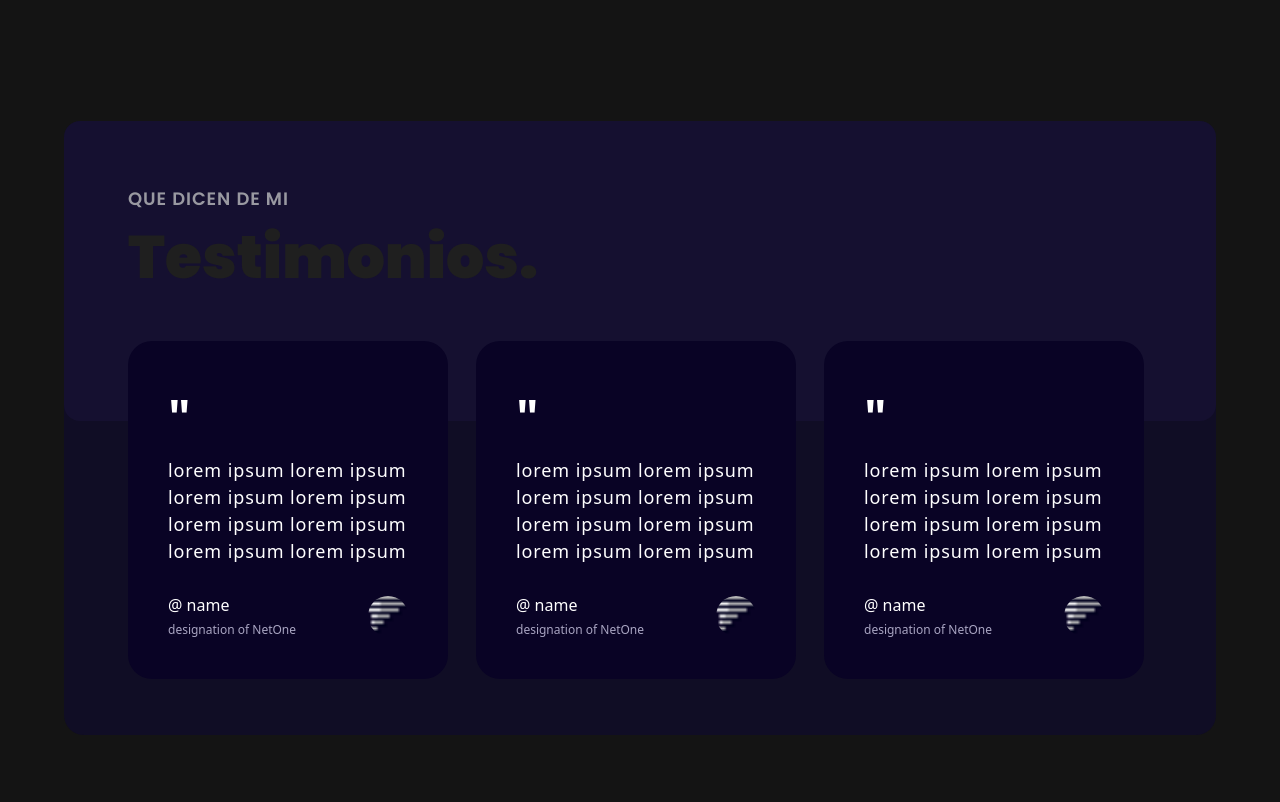
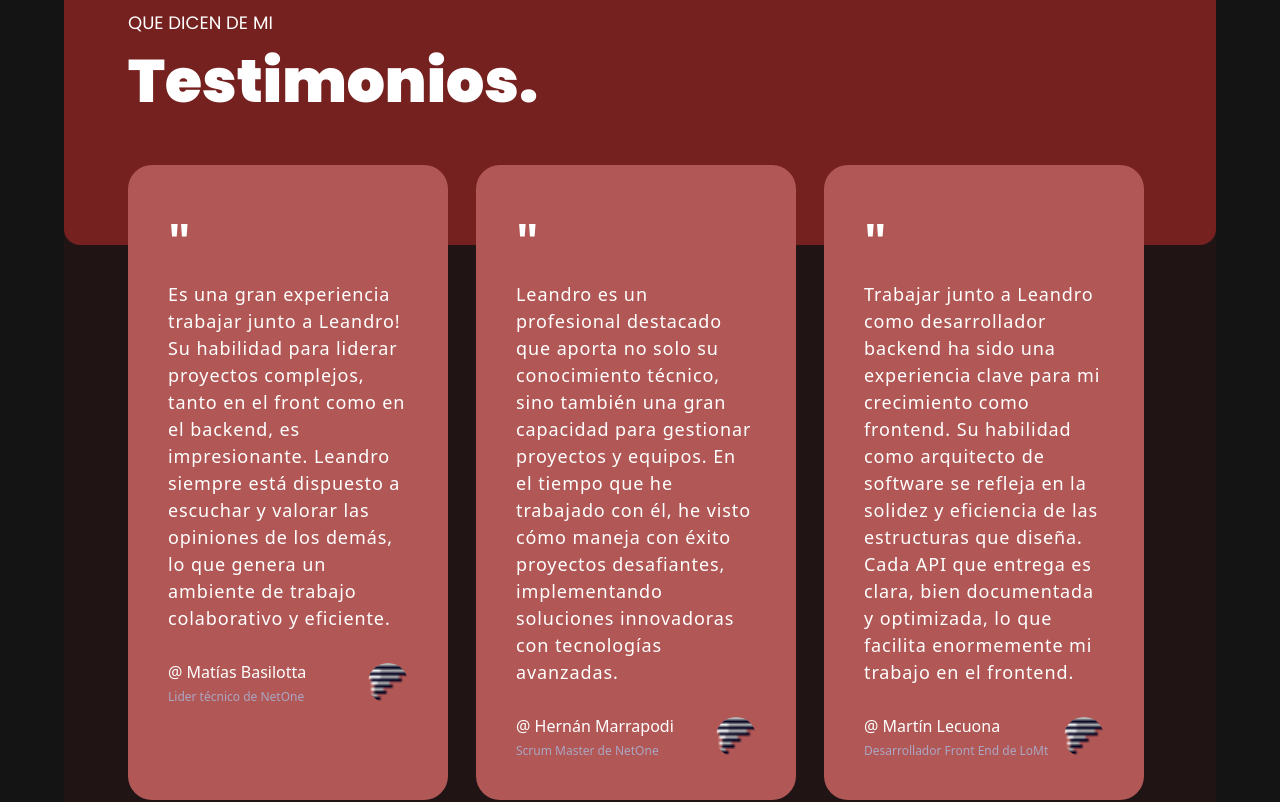
Before and after one commit to AlfaroLeandro/cursoReact, a React (Vite) app: page / in a window 1280 px wide. Shown: the part 4320-5122 px from the top of the page. Built offline with nearby package versions, Linux system fonts and the light colour scheme.

Commit message:
testimonios avance

```diff
--- a/src/App.jsx
+++ b/src/App.jsx
@@ -1,7 +1,7 @@
 import { BrowserRouter } from 'react-router-dom';
 import {
   About,
-  Contact,
+  Testimonios,
   Experience,
   Footer,
   Navbar,
@@ -39,7 +39,7 @@ const App = () => {
           </div>
         </div>
         <div className="relative z-0">
-          <Contact />
+          <Testimonios />
         </div>
       </div>
 
--- a/src/HeaderStyles/index.js
+++ b/src/HeaderStyles/index.js
@@ -63,8 +63,8 @@ export const NavLink = styled.a`
   }
 `;
 
-/// DropDown Contact
-export const ContactDropDown = styled.button`
+/// DropDown testimonios
+export const testimoniosDropDown = styled.button`
   border: none;
   display: flex;
   position: relative;
--- a/src/components/Contact.jsx
+++ /dev/null
@@ -1,110 +0,0 @@
-import { motion } from 'framer-motion';
-import { styles } from '../styles';
-import { SectionWrapper } from '../hoc';
-import { slideIn } from '../utils/motion';
-import { testimonios } from '../constants';
-
-import React from "react";
-import { fadeIn, textVariant } from "../utils/motion";
-
-const FeedbackCard = ({
-  index,
-  testimonial,
-  name,
-  designation,
-  company,
-  image,
-}) => (
-  <motion.div
-    variants={fadeIn("", "spring", index * 0.5, 0.75)}
-    className='bg-black-200 p-10 rounded-3xl xs:w-[320px] w-full'
-  >
-    <p className='text-white font-black text-[48px]'>"</p>
-
-    <div className='mt-1'>
-      <p className='text-white tracking-wider text-[18px]'>{testimonial}</p>
-
-      <div className='mt-7 flex justify-between items-center gap-1'>
-        <div className='flex-1 flex flex-col'>
-          <p className='text-white font-medium text-[16px]'>
-            <span className='blue-text-gradient'>@</span> {name}
-          </p>
-          <p className='mt-1 text-secondary text-[12px]'>
-            {designation} of {company}
-          </p>
-        </div>
-
-        <img
-          src={image}
-          alt={`feedback_by-${name}`}
-          className='w-10 h-10 rounded-full object-cover'
-        />
-      </div>
-    </div>
-  </motion.div>
-);
-
-const Feedbacks = () => {
-  return (
-    <div className={`mt-12 bg-black-100 rounded-[20px]`}>
-      <div
-        className={`bg-tertiary rounded-2xl ${styles.padding} min-h-[300px]`}
-      >
-        <motion.div variants={textVariant()}>
-          <p className={styles.sectionSubText}>Que dicen de mi</p>
-          <h2 className={styles.sectionHeadText}>Testimonios.</h2>
-        </motion.div>
-      </div>
-      <div className={`-mt-20 pb-14 ${styles.paddingX} flex flex-wrap gap-7`}>
-        {testimonios.map((testimonial, index) => (
-          <FeedbackCard key={testimonial.name} index={index} {...testimonial} />
-        ))}
-      </div>
-    </div>
-  );
-};
-/*
-export default SectionWrapper(Feedbacks, "");
-
-const TestimonialTimeline = ({ testimonios }) => {
-  // Asegúrate de que testimonios es un array antes de mapearlo
-  if (!testimonios || !Array.isArray(testimonios)) {
-    return null; // o algún fallback en caso de que no haya testimonios
-  }
-
-  return (
-    <div className="timeline-container">
-      <div className="timeline">
-        {testimonios.map((testimonial, index) => (
-          <div key={index} className="timeline-item">
-            <div className="timeline-content">
-              <h3 className="timeline-title">{testimonial.title}</h3>
-              <p className="timeline-description">{testimonial.description}</p>
-              <span className="timeline-date">{testimonial.date}</span>
-            </div>
-            <div className="timeline-point"></div>
-          </div>
-        ))}
-      </div>
-    </div>
-  );
-};
-
-const Contact = () => {
-  console.log(testimonios);
-
-  return (
-    <div
-      className="-mt-[8rem] xl:flex-row flex-col-reverse
-      flex gap-10 overflow-hidden">
-      <motion.div
-        variants={slideIn('left', 'tween', 0.2, 1)}
-        className="flex-[0.75] bg-jet p-8 rounded-2xl">
-        <h3 className={styles.sectionHeadTextLight}>Testimonios.</h3>
-        <TestimonialTimeline testimonios={testimonios} />
-      </motion.div>
-    </div>
-  );
-};
-*/
-export default SectionWrapper(Feedbacks, 'contact');
--- /dev/null
+++ b/src/components/Testimonios.jsx
@@ -0,0 +1,66 @@
+import { motion } from 'framer-motion';
+import { styles } from '../styles';
+import { SectionWrapper } from '../hoc';
+import { testimonios } from '../constants';
+
+import React from "react";
+import { fadeIn, textVariant } from "../utils/motion";
+
+const FeedbackCard = ({
+  index,
+  testimonial,
+  name,
+  designation,
+  company,
+  image,
+}) => (
+  <motion.div
+    variants={fadeIn("", "spring", index * 0.5, 0.75)}
+    className='bg-black-200 p-10 rounded-3xl xs:w-[320px] w-full'
+    style={{backgroundColor: "#b15856"}}
+  >
+    <p className='text-white font-black text-[48px]'>"</p>
+
+    <div className='mt-1'>
+      <p className='text-white tracking-wider text-[18px]'>{testimonial}</p>
+
+      <div className='mt-7 flex justify-between items-center gap-1'>
+        <div className='flex-1 flex flex-col'>
+          <p className='text-white font-medium text-[16px]'>
+            <span className='blue-text-gradient'>@</span> {name}
+          </p>
+          <p className='mt-1 text-secondary text-[12px]'>
+            {designation} de {company}
+          </p>
+        </div>
+
+        <img
+          src={image}
+          alt={`feedback_by-${name}`}
+          className='w-10 h-10 rounded-full object-cover'
+        />
+      </div>
+    </div>
+  </motion.div>
+);
+
+const Testimonios = () => {
+  return (
+    <div style={{marginTop: "-8rem", marginBottom: "-4rem", color: 'white', backgroundColor: '#201414'}} className={`bg-black-100 rounded-[20px]`}>
+      <div style={{backgroundColor: '#75211F'}}
+        className={`bg-tertiary rounded-2xl ${styles.padding} min-h-[300px]`}
+      >
+        <motion.div variants={textVariant()}>
+          <p className={styles.sectionSubTextLight2}>Que dicen de mi</p>
+          <h2 className={styles.sectionHeadText2}>Testimonios.</h2>
+        </motion.div>
+      </div>
+      <div className={`-mt-20 pb-14 ${styles.paddingX} flex flex-wrap gap-7`}>
+        {testimonios.map((testimonial, index) => (
+          <FeedbackCard key={testimonial.name} index={index} {...testimonial} />
+        ))}
+      </div>
+    </div>
+  );
+};
+export default SectionWrapper(Testimonios, 'testimonios');
--- a/src/components/index.js
+++ b/src/components/index.js
@@ -5,7 +5,7 @@ import About from './About';
 import Tech from './Tech';
 import Experience from './Experience';
 import Projects from './Projects';
-import Contact from './Contact';
+import Testimonios from './Testimonios';
 import Footer from './Footer';
 
-export { Hero, Navbar, About, Tech, Experience, Projects, Contact, BallCanvas, Footer };
+export { Hero, Navbar, About, Tech, Experience, Projects, Testimonios, BallCanvas, Footer };
--- a/src/constants/index.js
+++ b/src/constants/index.js
@@ -36,7 +36,7 @@ export const navLinks = [
     title: 'Proyectos',
   },
   {
-    id: 'contact',
+    id: 'testimonios',
     title: 'Testimonios',
   },
 ];
@@ -152,26 +152,34 @@ const experiences = [
 const testimonios = [
   {
     index: 0,
-    name: 'name',
-    designation: 'designation',
-    testimonial: 'lorem ipsum lorem ipsum lorem ipsum lorem ipsum lorem ipsum lorem ipsum lorem ipsum lorem ipsum',
+    name: 'Matías Basilotta',
+    designation: 'Lider técnico',
+    testimonial: `Es una gran experiencia trabajar junto a Leandro!
+    Su habilidad para liderar proyectos complejos, tanto en el front como en el backend, es impresionante.
+    Leandro siempre está dispuesto a escuchar y valorar las opiniones de los demás, lo que genera un ambiente de trabajo
+    colaborativo y eficiente.`,
     company: 'NetOne',
     image: tornado,
   },
   {
     index: 1,
-    name: 'name',
-    designation: 'designation',
-    testimonial: 'lorem ipsum lorem ipsum lorem ipsum lorem ipsum lorem ipsum lorem ipsum lorem ipsum lorem ipsum',
+    name: 'Hernán Marrapodi',
+    designation: 'Scrum Master',
+    testimonial: `Leandro es un profesional destacado que aporta no solo su conocimiento técnico,
+    sino también una gran capacidad para gestionar proyectos y equipos.
+    En el tiempo que he trabajado con él, he visto cómo maneja con éxito proyectos desafiantes,
+    implementando soluciones innovadoras con tecnologías avanzadas.`,
     company: 'NetOne',
     image: tornado,
   },
   {
     index: 2,
-    name: 'name',
-    designation: 'designation',
-    testimonial: 'lorem ipsum lorem ipsum lorem ipsum lorem ipsum lorem ipsum lorem ipsum lorem ipsum lorem ipsum',
-    company: 'NetOne',
+    name: 'Martín Lecuona',
+    designation: 'Desarrollador Front End',
+    testimonial: `Trabajar junto a Leandro como desarrollador backend ha sido una experiencia clave para mi crecimiento como frontend.
+    Su habilidad como arquitecto de software se refleja en la solidez y eficiencia de las estructuras que diseña. Cada API que entrega es clara, bien documentada y optimizada,
+    lo que facilita enormemente mi trabajo en el frontend.`,
+    company: 'LoMt',
     image: tornado,
   },
 ];
--- a/src/index.css
+++ b/src/index.css
@@ -61,7 +61,7 @@
   font-size: 100px;
 }
 
-#contact {
+#testimonios {
   margin-left: -20px;
   font-size: 95px;
   letter-spacing: -2px;
--- a/src/styles.js
+++ b/src/styles.js
@@ -22,6 +22,8 @@ const styles = {
   heroSubText:
     'text-eerieBlack font-medium lg:text-[30px] sm:text-[26px] xs:text-[20px] text-[16px] lg:leading-[40px]',
 
+  sectionHeadText2:
+    'text-white font-black md:text-[60px] sm:text-[48px] xs:text-[40px] text-[30px] font-poppins',
   sectionHeadText:
     'text-eerieBlack font-black md:text-[60px] sm:text-[48px] xs:text-[40px] text-[30px] font-poppins',
   sectionHeadTextLight:
@@ -30,6 +32,8 @@ const styles = {
     'sm:text-[18px] text-[16px] text-taupe uppercase tracking-wider font-semibold font-poppins',
   sectionSubTextLight:
     'sm:text-[18px] text-[16px] text-taupe uppercase tracking-wider font-semibold font-poppins',
+  sectionSubTextLight2:
+    'text-white sm:text-[18px] text-[16px] uppercase font-poppins',
 };
 
 export { styles };
```
